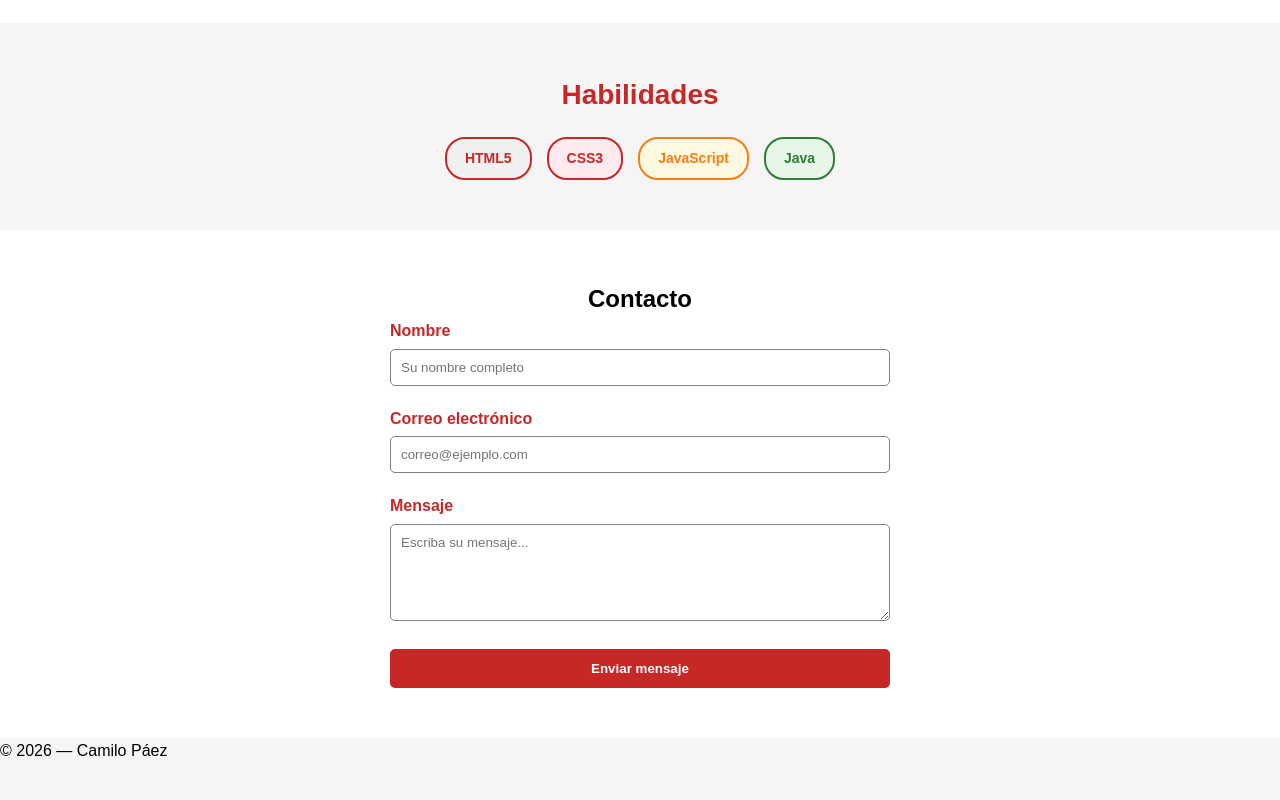
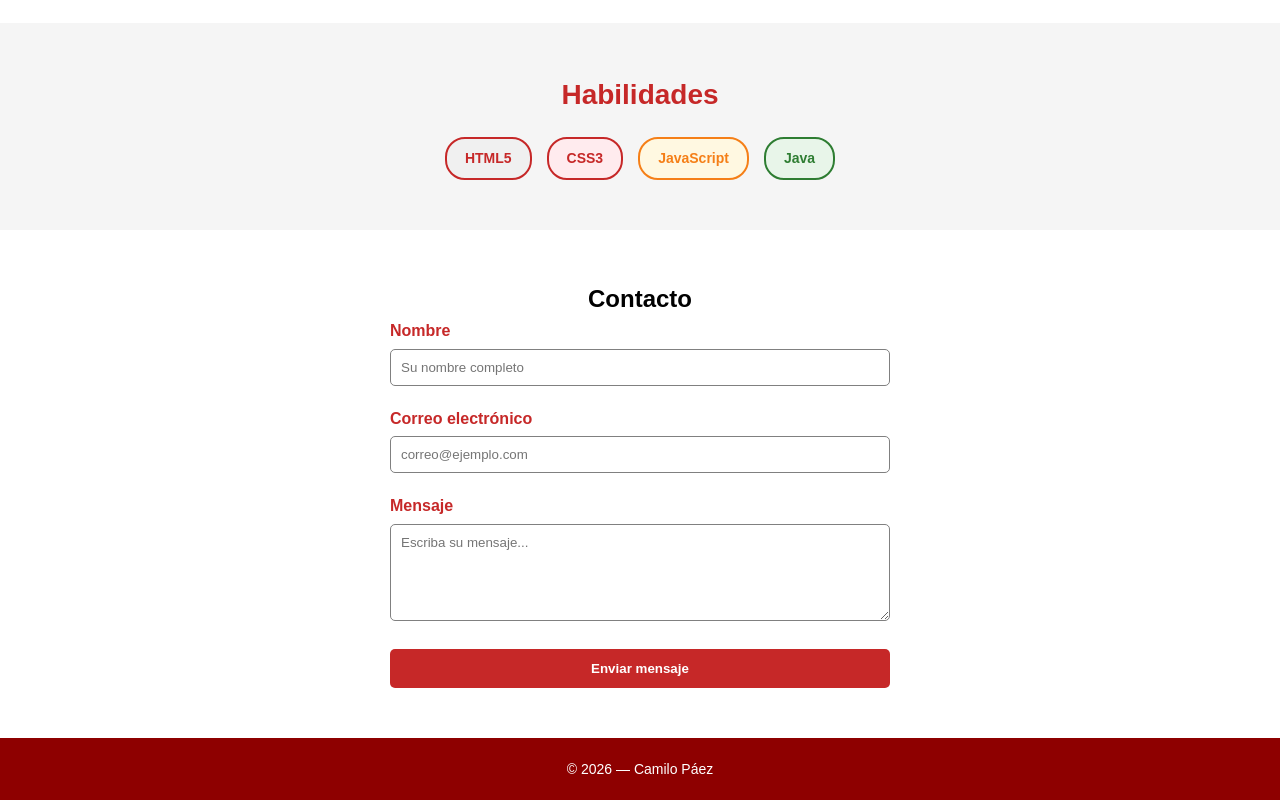
Before and after one commit to camiloPaez081003/paez-post1-u3, a plain HTML site: page index.html in a window 1280 px wide. Shown: the part 335-1135 px from the top of the page. Before the commit the page ends 1098 px from the top, so only its background shows below. Drawn offline with Linux system fonts and the light colour scheme.

Commit message:
style: footer final de la página

```diff
--- a/css/estilos.css
+++ b/css/estilos.css
@@ -251,3 +251,11 @@ textarea:focus {
 .btn-primary:active {
   transform: scale(0.97);
 }
+/* ── Footer ── */
+.site-footer {
+  text-align: center;
+  padding: 20px;
+  background: var(--color-dark);
+  color: white;
+  font-size: 14px;
+}
```
